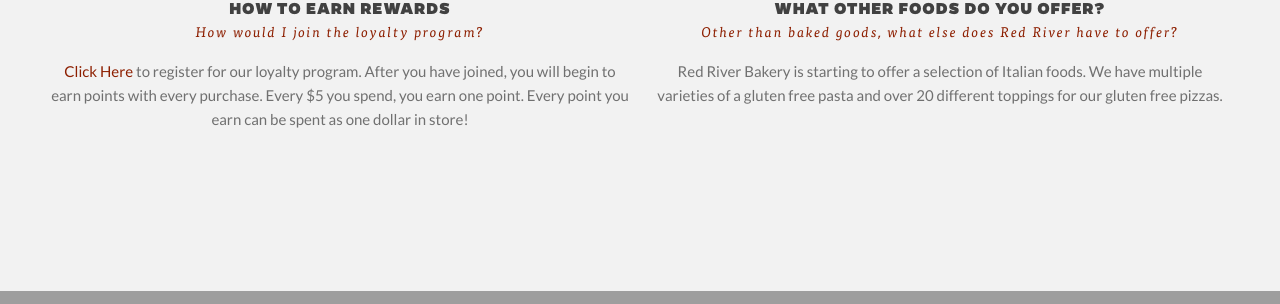
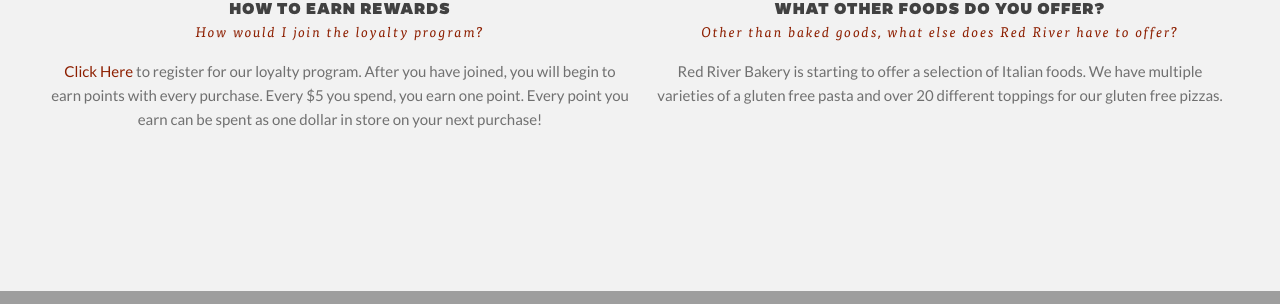
Before and after one commit to fblabake/fblabake.github.io, a Jekyll site: the page built from index.html, in a window 1280 px wide and 900 px high, scrolled down 4088 px. Shown: the part 198-502 px from the top of the window. Built offline with Jekyll 4.4.1, drawn with Linux system fonts in a browser that asks for light colours.

Commit message:
Update index.html

```diff
--- a/index.html
+++ b/index.html
@@ -333,7 +333,7 @@
                 <img alt="" src="img/icon11.png" />
                 <h6>HOW TO EARN REWARDS</h6>
                 <div class="subtext-ser-top">How would I join the loyalty program?</div>
-                <p><a href="https://docs.google.com/forms/d/1FIk4ROON11dI30Zg06CLcsY1ivZ08DPcF_5gBrul1no/viewform?usp=send_form">Click Here</a> to register for our loyalty program.  After you have joined, you will begin to earn points with every purchase.  Every $5 you spend, you earn one point.  Every point you earn can be spent as one dollar in store!</p>
+                <p><a href="https://docs.google.com/forms/d/1FIk4ROON11dI30Zg06CLcsY1ivZ08DPcF_5gBrul1no/viewform?usp=send_form">Click Here</a> to register for our loyalty program.  After you have joined, you will begin to earn points with every purchase.  Every $5 you spend, you earn one point.  Every point you earn can be spent as one dollar in store on your next purchase!</p>
             </div>
         </div>
 
```
